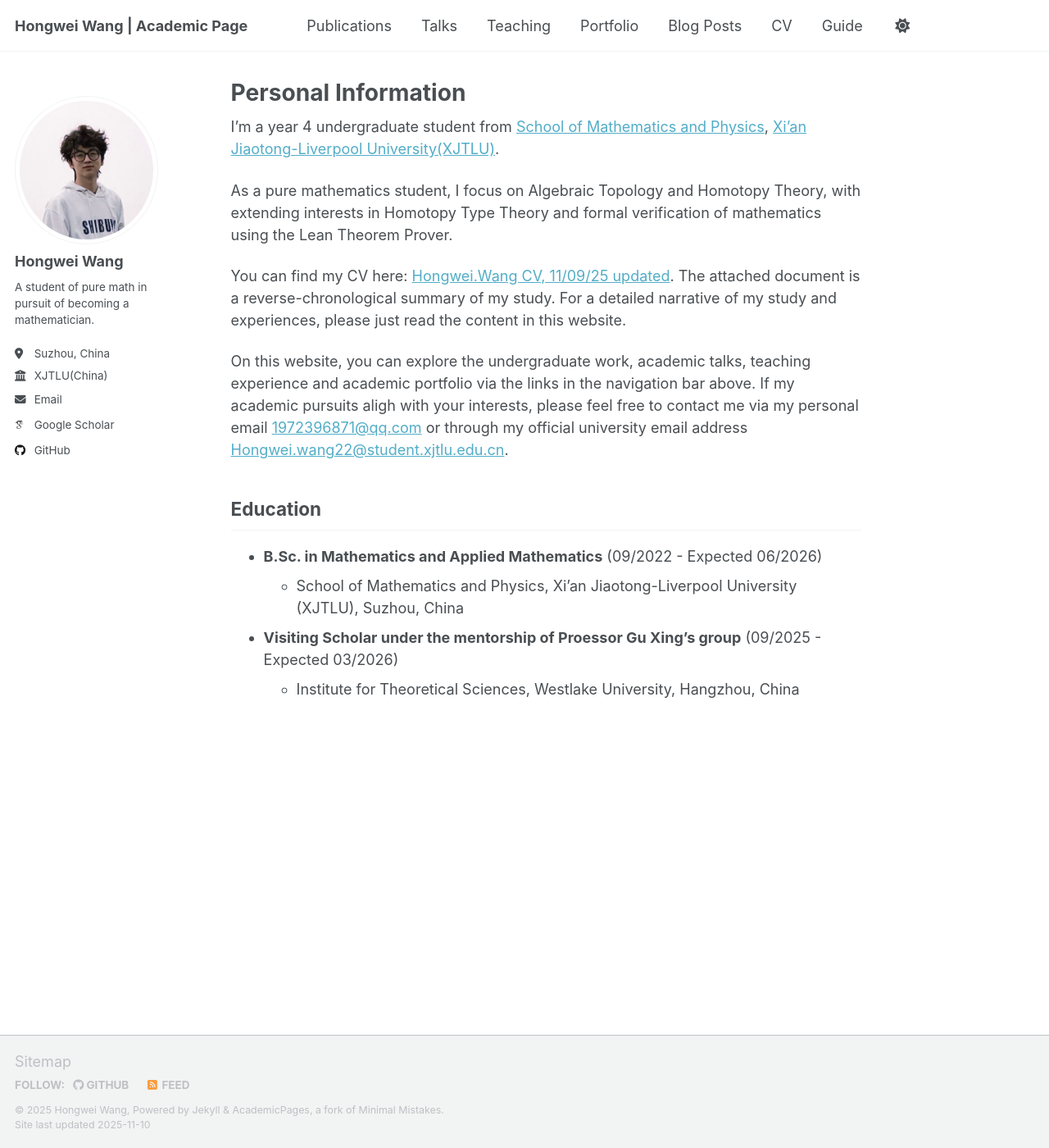
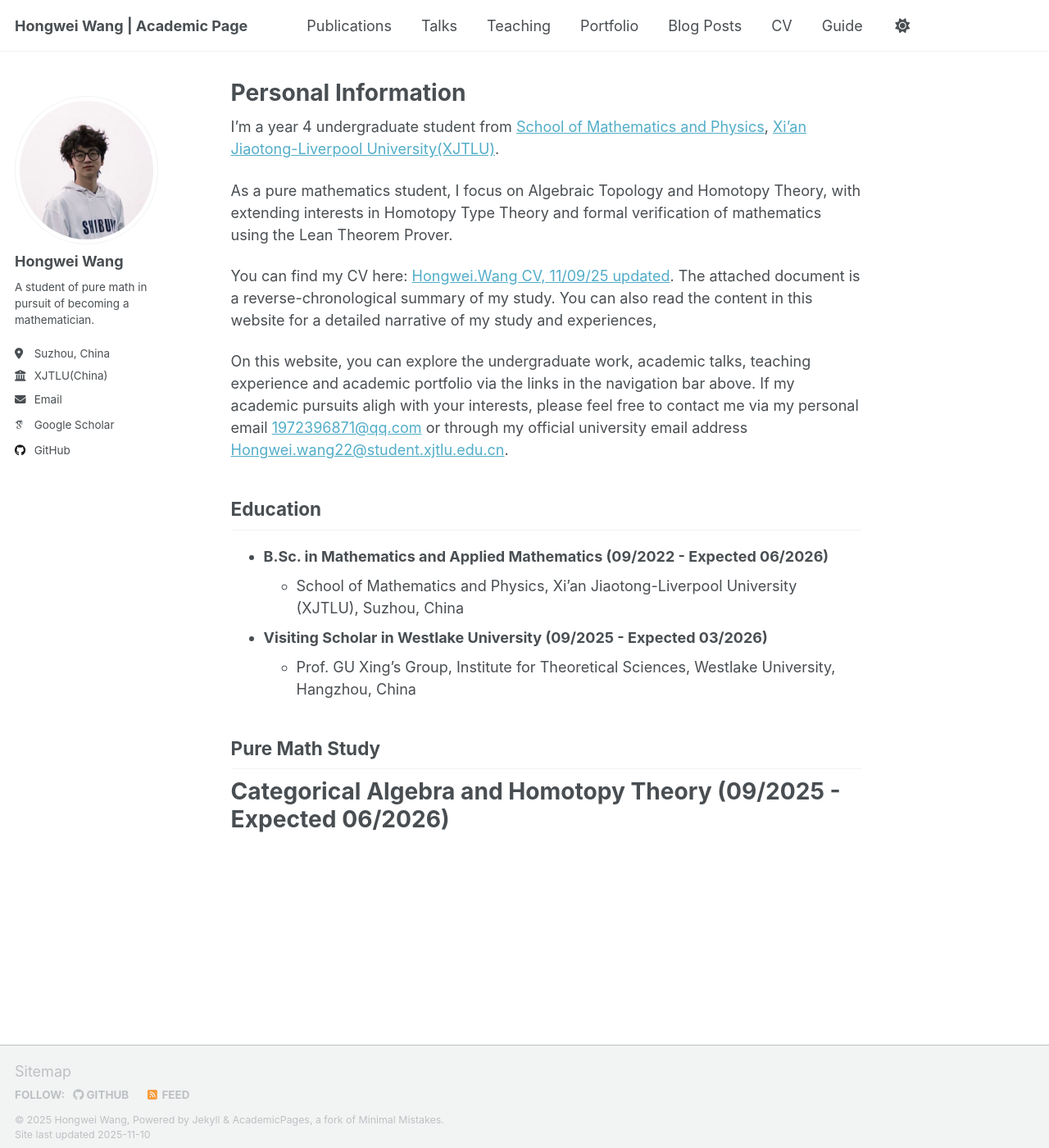
Before and after one commit to WangHongWei-AcademicPage/WangHongWei-AcademicPage.github.io, a Jekyll site: the page built from _pages/about.md, in a window 1280 px wide and 1400 px high. Shown: the whole window at 82% size. Built offline with Jekyll 4.4.1, drawn with Linux system fonts in a browser that asks for light colours; some web fonts are replaced; a script that is not in the unit is left out.

Commit message:
Update about.md for clarity and new section
Rephrased sentences for clarity and added a new section on Pure Math Study.

```diff
--- a/_pages/about.md
+++ b/_pages/about.md
@@ -10,15 +10,18 @@ I'm a year 4 undergraduate student from [School of Mathematics and Physics](http
 
 As a pure mathematics student, I focus on Algebraic Topology and Homotopy Theory, with extending interests in Homotopy Type Theory and formal verification of mathematics using the Lean Theorem Prover.
 
-You can find my CV here: [Hongwei.Wang CV, 11/09/25 updated](../assets/CV.pdf). The attached document is a reverse-chronological summary of my study. For a detailed narrative of my study and experiences, please just read the content in this website.
+You can find my CV here: [Hongwei.Wang CV, 11/09/25 updated](../assets/CV.pdf). The attached document is a reverse-chronological summary of my study. You can also read the content in this website for a detailed narrative of my study and experiences,
 
 On this website, you can explore the undergraduate work, academic talks, teaching experience and academic portfolio via the links in the navigation bar above. If my academic pursuits aligh with your interests, please feel free to contact me via my personal email [1972396871@qq.com](1972396871@qq.com) or through my official university email address [Hongwei.wang22@student.xjtlu.edu.cn](Hongwei.wang22@student.xjtlu.edu.cn).
 
 
 ## Education
 
-* **B.Sc. in Mathematics and Applied Mathematics** (09/2022 - Expected 06/2026)
+* **B.Sc. in Mathematics and Applied Mathematics (09/2022 - Expected 06/2026)**
   * School of Mathematics and Physics, Xi'an Jiaotong-Liverpool University (XJTLU), Suzhou, China
 
-* **Visiting Scholar under the mentorship of Proessor Gu Xing's group** (09/2025 - Expected 03/2026)
-  * Institute for Theoretical Sciences, Westlake University, Hangzhou, China
+* **Visiting Scholar in Westlake University (09/2025 - Expected 03/2026)**
+  * Prof. GU Xing's Group, Institute for Theoretical Sciences, Westlake University, Hangzhou, China
+
+## Pure Math Study
+# Categorical Algebra and Homotopy Theory (09/2025 - Expected 06/2026)
```
